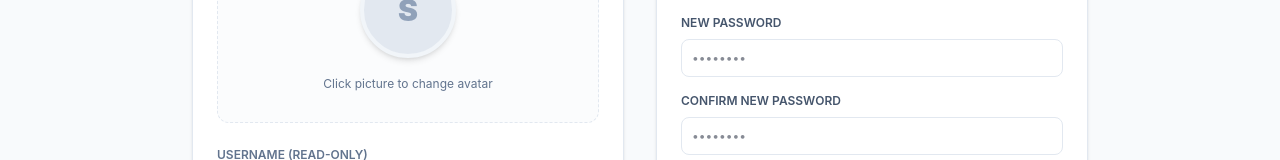
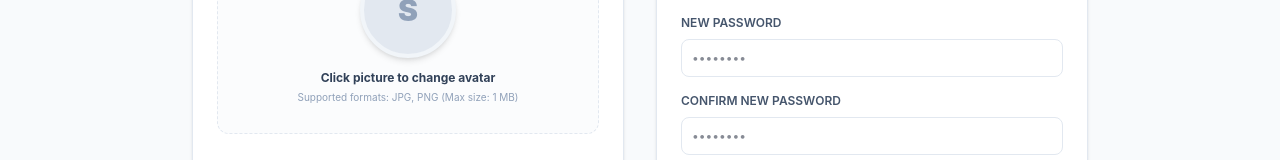
Before and after one commit to Pradeeksha006/complaint_management_system-git, a React app in the folder frontend/: page /settings in a window 1280 px wide. Shown: the part 308-468 px from the top of the page. Built offline with nearby package versions, Linux system fonts and the light colour scheme; no server answers; sample sign-in values are in the browser's storage; the HTML template or start-up script is replaced by a standard one.

Commit message:
feat: validate file size and add upload constraints instruction to Settings.jsx

```diff
--- a/frontend/src/pages/Settings.jsx
+++ b/frontend/src/pages/Settings.jsx
@@ -103,6 +103,12 @@ const Settings = () => {
   const handleAvatarChange = async (e) => {
     const file = e.target.files[0];
     if (!file) return;
+
+    // Check size limit: Max 1 MB (1024 * 1024 bytes)
+    if (file.size > 1024 * 1024) {
+      alert("Selected photo exceeds the 1 MB limit. Please select a smaller image.");
+      return;
+    }
 
     // 1. Optimistic Update (Render local preview URL instantly)
     const previewUrl = URL.createObjectURL(file);
@@ -253,8 +259,9 @@ const Settings = () => {
               )}
             </div>
 
-            <div className="text-center">
-              <span className="text-xs text-slate-500 dark:text-slate-400">Click picture to change avatar</span>
+            <div className="text-center space-y-1">
+              <span className="text-xs font-bold text-slate-700 dark:text-slate-300 block">Click picture to change avatar</span>
+              <span className="text-[10px] text-slate-400 dark:text-slate-500 block">Supported formats: JPG, PNG (Max size: 1 MB)</span>
             </div>
             <input
               type="file"
```
